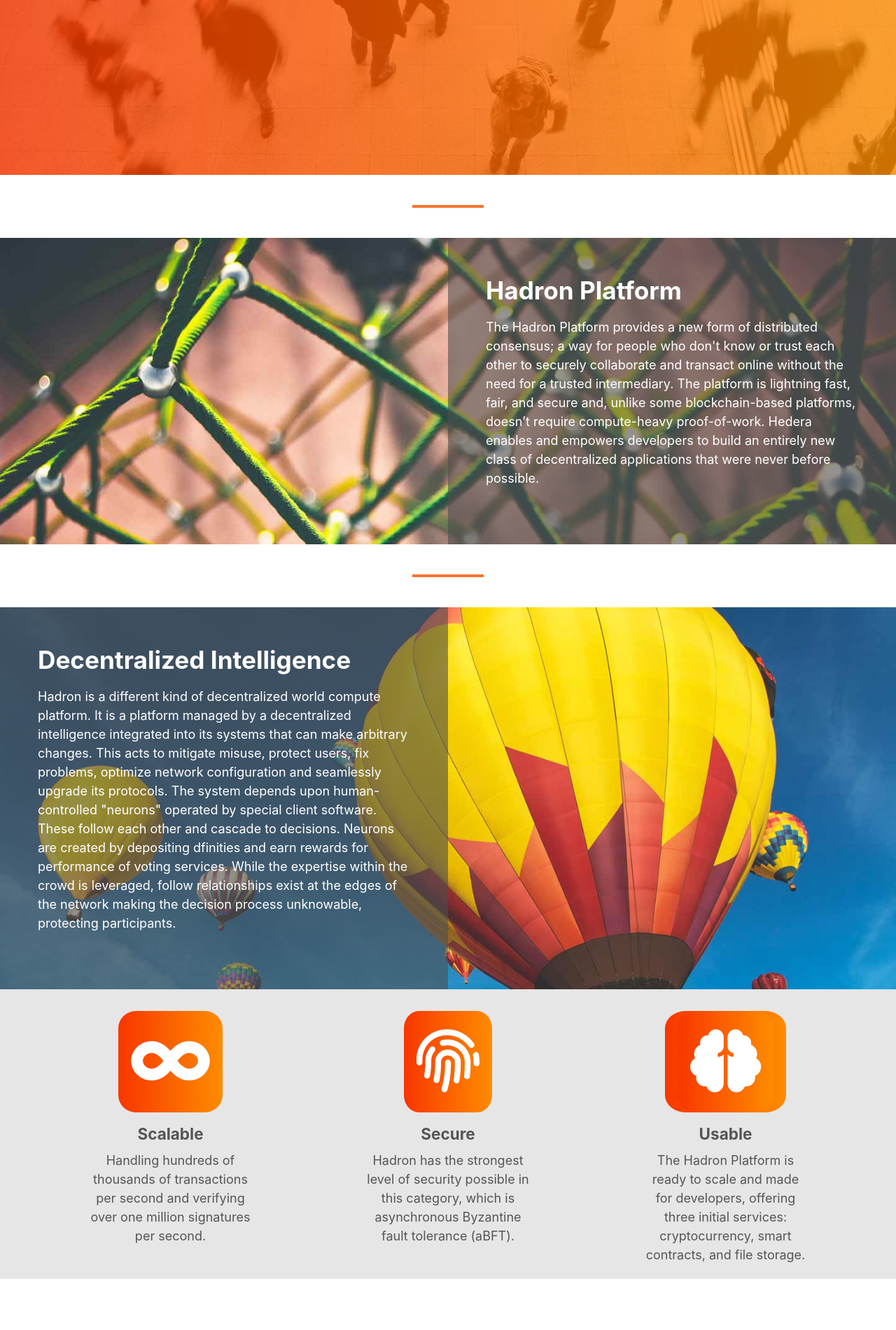
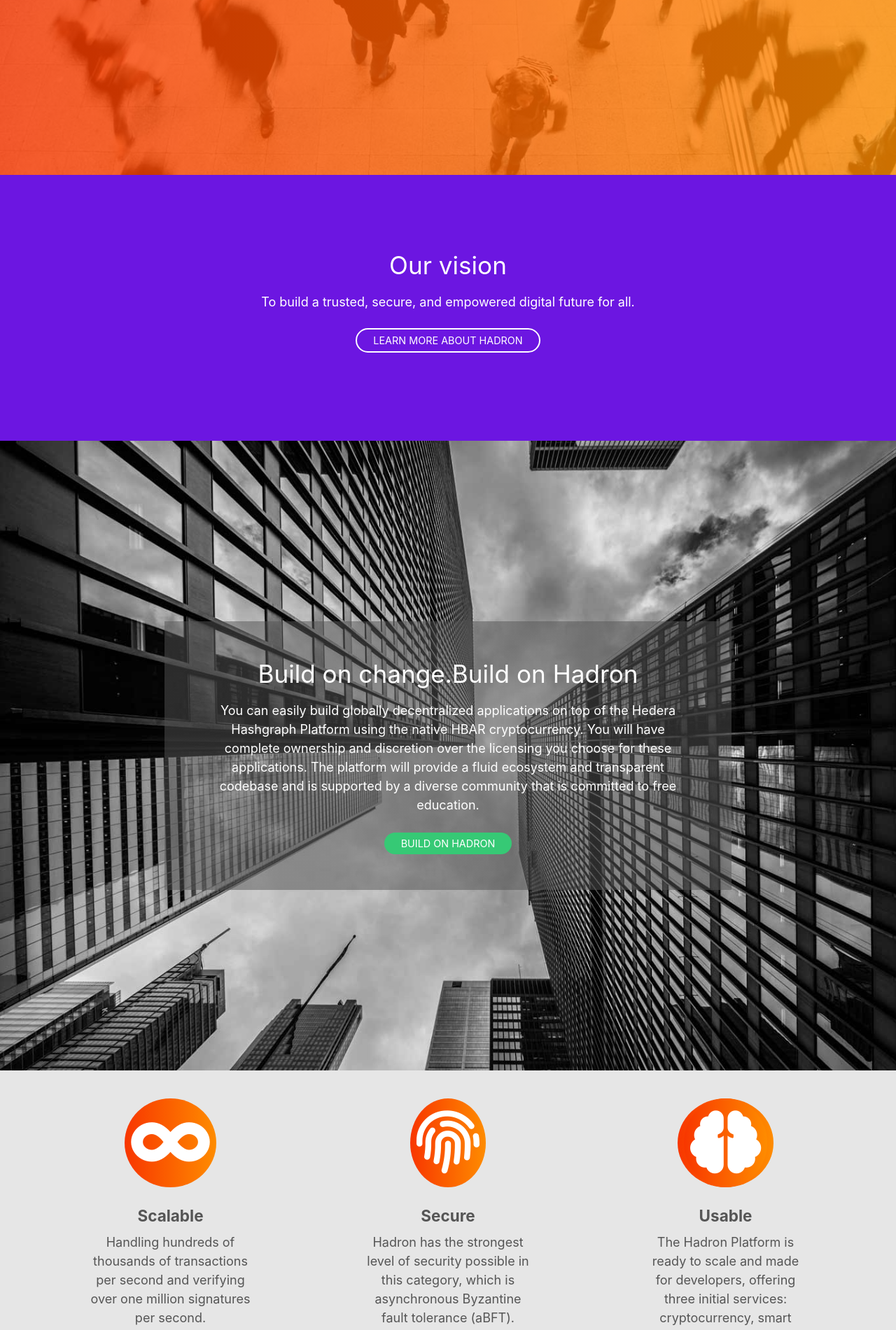
Before and after one commit to mshumankov/hadron-project, a Jekyll site: the page built from index.html, in a window 1280 px wide. Shown: the part 326-2227 px from the top of the page at 70% size. Built offline with Jekyll 4.4.1, drawn with Linux system fonts in a browser that asks for light colours; some web fonts are replaced; before the commit the page ends 2160 px from its top, so only the background shows below that; some of the changed text lies outside the part shown.

```diff
--- a/docs/feed.xml
+++ b/docs/feed.xml
@@ -1,4 +1,4 @@
-<?xml version="1.0" encoding="utf-8"?><feed xmlns="http://www.w3.org/2005/Atom" ><generator uri="https://jekyllrb.com/" version="3.8.5">Jekyll</generator><link href="/hadron-project/feed.xml" rel="self" type="application/atom+xml" /><link href="/hadron-project/" rel="alternate" type="text/html" /><updated>2018-11-25T23:53:24+02:00</updated><id>/hadron-project/feed.xml</id><title type="html">Hadron</title><subtitle>The future of the Internet</subtitle><entry><title type="html">Welcome to Jekyll!</title><link href="/hadron-project/jekyll/update/2018/11/20/welcome-to-jekyll.html" rel="alternate" type="text/html" title="Welcome to Jekyll!" /><published>2018-11-20T18:43:36+02:00</published><updated>2018-11-20T18:43:36+02:00</updated><id>/hadron-project/jekyll/update/2018/11/20/welcome-to-jekyll</id><content type="html" xml:base="/hadron-project/jekyll/update/2018/11/20/welcome-to-jekyll.html">&lt;p&gt;You’ll find this post in your &lt;code class=&quot;highlighter-rouge&quot;&gt;_posts&lt;/code&gt; directory. Go ahead and edit it and re-build the site to see your changes. You can rebuild the site in many different ways, but the most common way is to run &lt;code class=&quot;highlighter-rouge&quot;&gt;jekyll serve&lt;/code&gt;, which launches a web server and auto-regenerates your site when a file is updated.&lt;/p&gt;
+<?xml version="1.0" encoding="utf-8"?><feed xmlns="http://www.w3.org/2005/Atom" ><generator uri="https://jekyllrb.com/" version="3.8.5">Jekyll</generator><link href="/hadron-project/feed.xml" rel="self" type="application/atom+xml" /><link href="/hadron-project/" rel="alternate" type="text/html" /><updated>2018-11-26T14:33:31+02:00</updated><id>/hadron-project/feed.xml</id><title type="html">Hadron</title><subtitle>The future of the Internet</subtitle><entry><title type="html">Welcome to Jekyll!</title><link href="/hadron-project/jekyll/update/2018/11/20/welcome-to-jekyll.html" rel="alternate" type="text/html" title="Welcome to Jekyll!" /><published>2018-11-20T18:43:36+02:00</published><updated>2018-11-20T18:43:36+02:00</updated><id>/hadron-project/jekyll/update/2018/11/20/welcome-to-jekyll</id><content type="html" xml:base="/hadron-project/jekyll/update/2018/11/20/welcome-to-jekyll.html">&lt;p&gt;You’ll find this post in your &lt;code class=&quot;highlighter-rouge&quot;&gt;_posts&lt;/code&gt; directory. Go ahead and edit it and re-build the site to see your changes. You can rebuild the site in many different ways, but the most common way is to run &lt;code class=&quot;highlighter-rouge&quot;&gt;jekyll serve&lt;/code&gt;, which launches a web server and auto-regenerates your site when a file is updated.&lt;/p&gt;
 
 &lt;p&gt;To add new posts, simply add a file in the &lt;code class=&quot;highlighter-rouge&quot;&gt;_posts&lt;/code&gt; directory that follows the convention &lt;code class=&quot;highlighter-rouge&quot;&gt;YYYY-MM-DD-name-of-post.ext&lt;/code&gt; and includes the necessary front matter. Take a look at the source for this post to get an idea about how it works.&lt;/p&gt;
 
--- a/index.html
+++ b/index.html
@@ -6,6 +6,39 @@ layout: site
       <article class="introduction">
          <h1>DECENTRALIZE THE WEB</h1>
          <p>The most powerful infrastructure for decentralized applications</p>
+      </article>
+   </section>
+   <section class="our-vision">
+         <article>
+               <h2>Our vision</h2>
+               <p>To build a trusted, secure, and empowered digital future for all.</p>
+               <a class="button" href="{{ site.baseurl }}/about/">Learn more about Hadron</a>
+         </article>
+   </section>
+   <section class="build-on">
+         <article>
+               <h2>Build on change.Build on Hadron</h2>
+               <p>You can easily build globally decentralized applications on top of the Hedera Hashgraph Platform using the native HBAR cryptocurrency. You will have complete ownership and discretion over the licensing you choose for these applications. The platform will provide a fluid ecosystem and transparent codebase and is supported by a diverse community that is committed to free education.</p>
+               <a class="button" href="{{ site.baseurl }}/developers/">Build on Hadron</a>
+         </article>
+   </section>
+   <section class="list-advantages">
+      <article>
+         <i class="fas fa-infinity"></i>
+         <h4>Scalable</h4>
+         <p>
+            Handling hundreds of thousands of transactions per second and verifying over one million signatures per second.
+         </p>
+      </article>
+      <article>
+         <i class="fas fa-fingerprint"></i>
+         <h4>Secure</h4>
+         <p>Hadron has the strongest level of security possible in this category, which is asynchronous Byzantine fault tolerance (aBFT).</p>
+      </article>
+      <article>
+         <i><i class="fas fa-brain"></i></i>
+         <h4>Usable</h4>
+         <p>The Hadron Platform is ready to scale and made for developers, offering three initial services: cryptocurrency, smart contracts, and file storage.</p>
       </article>
    </section>
    <section class="space">
@@ -27,23 +60,8 @@ layout: site
                The system depends upon human-controlled "neurons" operated by special client software. These follow each other and cascade to decisions. Neurons are created by depositing dfinities and earn rewards for performance of voting services. While the expertise within the crowd is leveraged, follow relationships exist at the edges of the network making the decision process unknowable, protecting participants.</p>
             </article>
          </section>
-   <section class="list-advantages">
-      <article>
-         <i class="fas fa-infinity"></i>
-         <h4>Scalable</h4>
-         <p>
-            Handling hundreds of thousands of transactions per second and verifying over one million signatures per second.
-         </p>
-      </article>
-      <article>
-         <i class="fas fa-fingerprint"></i>
-         <h4>Secure</h4>
-         <p>Hadron has the strongest level of security possible in this category, which is asynchronous Byzantine fault tolerance (aBFT).</p>
-      </article>
-      <article>
-         <i><i class="fas fa-brain"></i></i>
-         <h4>Usable</h4>
-         <p>The Hadron Platform is ready to scale and made for developers, offering three initial services: cryptocurrency, smart contracts, and file storage.</p>
-      </article>
-   </section>
+         <section class="space">
+            <hr>
+         </section>
+
 </section>
--- a/scss/_navigation.scss
+++ b/scss/_navigation.scss
@@ -67,6 +67,8 @@ body{
   right: 0;
   justify-content: space-between;
   padding: 1.5rem 2.5rem;
+  max-width: 1600px;
+  margin: 0 auto;
   @include mq('tablet-middle') {
     padding: 0.5rem 2.5rem;
   }
--- a/scss/styles.scss
+++ b/scss/styles.scss
@@ -4,5 +4,6 @@
 @import 'variables';
 @import 'typography';
 @import 'animations';
+@import 'buttons';
 @import 'navigation';
 @import 'home-page';
```
Also changed, not shown: docs/index.html (+31 -13 lines), scss/_buttons.scss (added, +9 -0 lines), scss/_home-page.scss (+73 -24 lines), scss/_typography.scss (+5 -2 lines), css/styles.css, docs/css/styles.css, docs/images/backgrounds/background7.jpg (added), images/backgrounds/background7.jpg (added), 2 other files.
